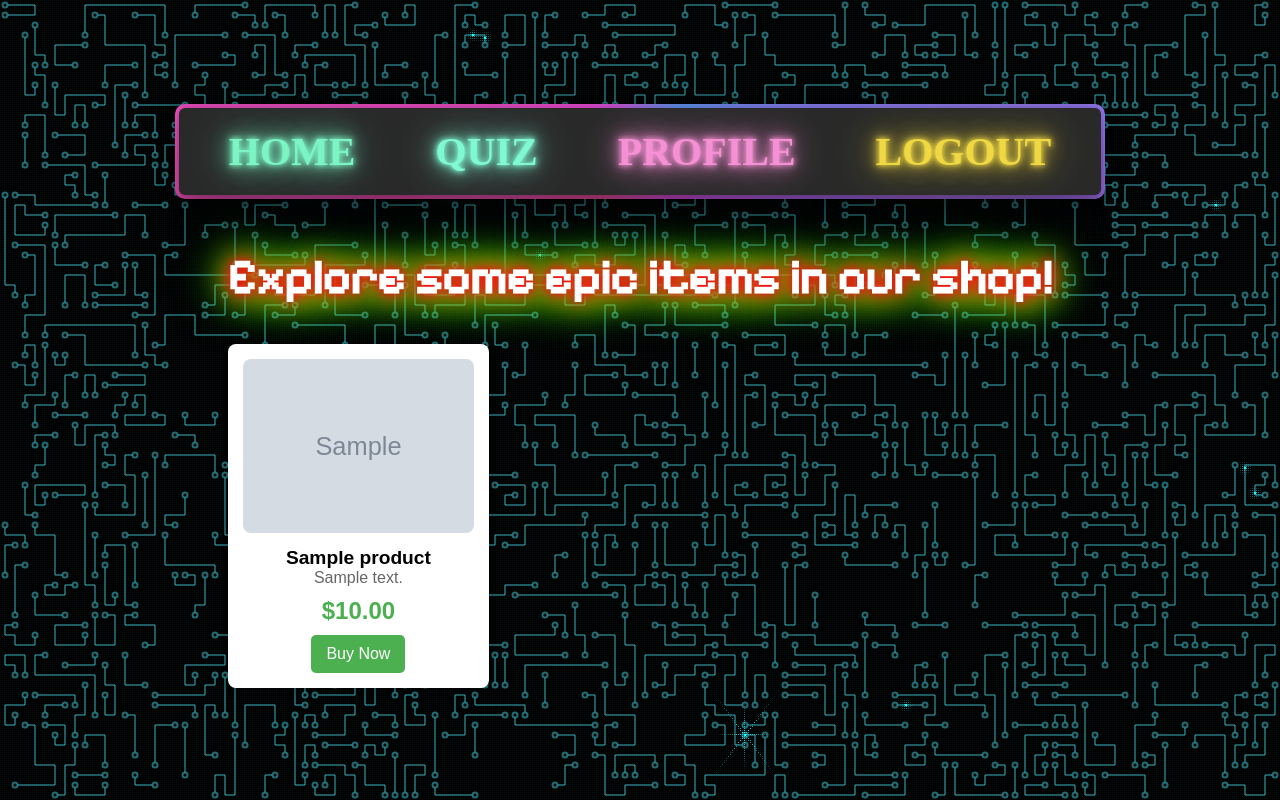
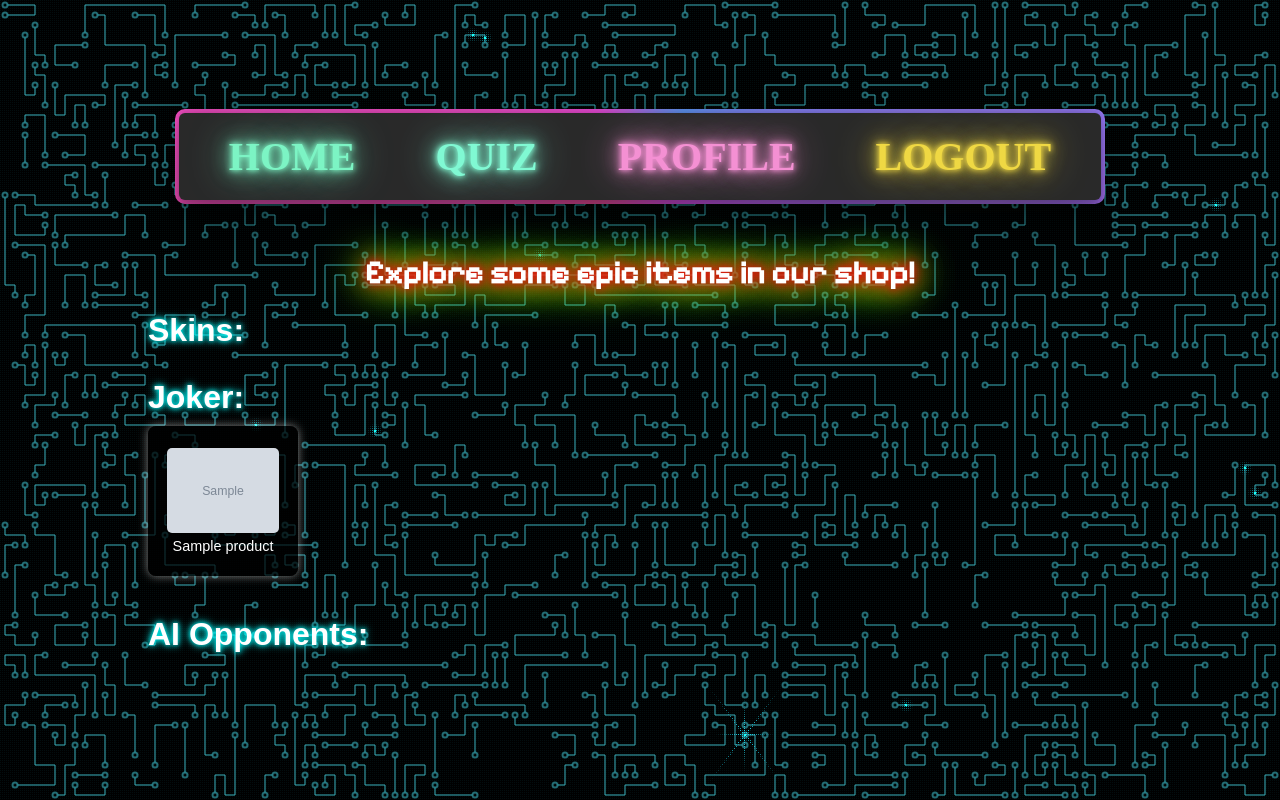
Before and after one commit to dci-fbw-p-24-e03/FinalProjectFOLK, a Django app: page /shop/ in a window 1280 px wide. Run offline with Django 5.2, Linux system fonts and the light colour scheme; a user stored in the database is signed in; tables that the repository leaves empty hold one stand-in row (values such as "Sample post"); grey boxes marked "Sample" are stand-in pictures; some web fonts are replaced.

Commit message:
shop modified

```diff
--- a/shop/models.py
+++ b/shop/models.py
@@ -4,12 +4,21 @@ from django.utils import timezone
 
 
 class Product(models.Model):
+    CATEGORY_CHOICES = [
+        ('joker', 'Joker'),
+        ('skins', 'Skins'),
+        ('opponents', 'Opponents'),
+    ]
+
     name = models.CharField(max_length=255)
     description = models.TextField()
     price = models.DecimalField(max_digits=10, decimal_places=2)
     image = models.ImageField(upload_to="product_images/")
+    category = models.CharField(max_length=20, choices=CATEGORY_CHOICES, default='skins')
+
     def __str__(self):
-        return self.name
+        return f"{self.name} ({self.category})"
+
 
 
 class Order(models.Model):
--- a/shop/templates/purchase_success.html
+++ b/shop/templates/purchase_success.html
@@ -17,7 +17,7 @@
             <a href="{% url 'shop_view' %}" class="btn">Back to Shop</a>
         {% else %}
             <h2>Purchase Successful!</h2>
-            <p>Thank you for your purchase! Your order for <strong>{{ product.name }}</strong> has been successfully placed.</p>
+            <p><strong>{{ product.name }}</strong></p>
             <p>Total: ${{ total_price }}</p>
             <a href="{% url 'shop_view' %}" class="btn">Back to Shop</a>
         {% endif %}
--- a/shop/templates/shop.html
+++ b/shop/templates/shop.html
@@ -4,26 +4,91 @@
 <!DOCTYPE html>
 <html lang="en">
   <head>
-    <meta charset="UTF-8">
-    <meta name="viewport" content="width=device-width, initial-scale=1.0">
+    <meta charset="UTF-8" />
+    <meta name="viewport" content="width=device-width, initial-scale=1.0" />
     <link rel="stylesheet" href="{% static 'css/shop.css' %}" />
     <title>Shop</title>
     <link href="https://fonts.googleapis.com/css2?family=Pixelify+Sans&display=swap" rel="stylesheet">
   </head>
+  <body>
     <div class="shop-container">
-    <h1>Explore some epic items in our shop!</h1><br>
-    <div id="product-list">
+      <h1>Explore some epic items in our shop!</h1>
+
+      <h2>Skins:</h2>
+      <div class="product-category">
         {% for product in products %}
-            <div id="product">
+          {% if product.category == "skins" %}
+            <div class="product-box">
               <img src="{{ product.image.url }}" alt="{{ product.name }}">
+              <p class="product-name">{{ product.name }}</p>
+              <div class="hover-details">
+                <img src="{{ product.image.url }}" alt="{{ product.name }}" class="hover-img">
+                <div class="info">
                   <h3>{{ product.name }}</h3>
-                <p>{{ product.description }}</p>
-                <div id="price">${{ product.price }}</div>
-                <a href="{% url 'buy_product' product.id %}" class="btn">Buy Now</a>
+                  <p class="price">Price: {{ product.price }}</p>
+                  <p class="description">{{ product.description }}</p>
                 </div>
+                <div class="action">
+                  {% if user.is_authenticated %}
+                    <a href="{% url 'buy_product' product.id %}" class="btn">Buy</a>
+                  {% endif %}
+                </div>
+              </div>
+            </div>
+          {% endif %}
         {% endfor %}
       </div>
 
+      <h2>Joker:</h2>
+      <div class="product-category">
+        {% for product in products %}
+          {% if product.category == "joker" %}
+            <div class="product-box">
+              <img src="{{ product.image.url }}" alt="{{ product.name }}">
+              <p class="product-name">{{ product.name }}</p>
+              <div class="hover-details">
+                <img src="{{ product.image.url }}" alt="{{ product.name }}" class="hover-img">
+                <div class="info">
+                  <h3>{{ product.name }}</h3>
+                  <p class="price">Price: {{ product.price }}</p>
+                  <p class="description">{{ product.description }}</p>
                 </div>
+                <div class="action">
+                  {% if user.is_authenticated %}
+                    <a href="{% url 'buy_product' product.id %}" class="btn">Buy</a>
+                  {% endif %}
+                </div>
+              </div>
+            </div>
+          {% endif %}
+        {% endfor %}
+      </div>
+
+      <h2>AI Opponents:</h2>
+      <div class="product-category">
+        {% for product in products %}
+          {% if product.category == "opponents" %}
+            <div class="product-box">
+              <img src="{{ product.image.url }}" alt="{{ product.name }}">
+              <p class="product-name">{{ product.name }}</p>
+              <div class="hover-details">
+                <img src="{{ product.image.url }}" alt="{{ product.name }}" class="hover-img">
+                <div class="info">
+                  <h3>{{ product.name }}</h3>
+                  <p class="price">Price: {{ product.price }}</p>
+                  <p class="description">{{ product.description }}</p>
+                </div>
+                <div class="action">
+                  {% if user.is_authenticated %}
+                    <a href="{% url 'buy_product' product.id %}" class="btn">Buy</a>
+                  {% endif %}
+                </div>
+              </div>
+            </div>
+          {% endif %}
+        {% endfor %}
+      </div>
+    </div>
+  </body>
 </html>
 {% endblock %}
--- a/static/css/shop.css
+++ b/static/css/shop.css
@@ -2,57 +2,10 @@
 .shop-container {
     font-family: Arial, sans-serif;
     padding: 20px;
-}
-
-#product-list {
-    display: grid;
-    grid-template-columns: repeat(auto-fill, minmax(250px, 1fr));
-    gap: 20px;
-}
-
-#product {
-    background-color: white;
-    padding: 15px;
-    border-radius: 8px;
-    box-shadow: 0 4px 6px rgba(0, 0, 0, 0.1);
-    text-align: center;
-}
-
-#product img {
-    width: 100%;
-    height: auto;
-    border-radius: 8px;
-}
-
-#product h3 {
-    margin-top: 10px;
-    font-size: 1.2em;
-}
-
-#product p {
-    font-size: 1em;
-    color: #666;
-}
-
-#price {
-    font-size: 1.5em;
-    color: #4CAF50;
-    font-weight: bold;
-    margin: 10px 0;
-}
-
-.btn {
-    background-color: #4CAF50;
     color: white;
-    padding: 10px 15px;
-    text-decoration: none;
-    border-radius: 5px;
-    display: inline-block;
-    cursor: pointer;
-}
-
-.btn:hover {
-    background-color: #45a049;
+    width: 80vw;
+    align-self: stretch;
+    margin: 0px;
 }
 
 h1 {
@@ -60,15 +13,137 @@ h1 {
     font-family: 'Pixelify Sans', sans-serif;
     color: #fff;
     margin-bottom: 20px;
-    font-size: 3em;
-    text-shadow: 0 0 10px #ff00ff, 0 0 20px #ff00ff, 0 0 30px #00ffff, 0 0 40px #00ffff, 0 0 50px #ffff00, 0 0 60px #ffff00;
+    font-size: 2em;
+    text-shadow: 0 0 10px #ff00ff, 0 0 20px #ff00ff, 0 0 30px #00ffff,
+                 0 0 40px #00ffff, 0 0 50px #ffff00, 0 0 60px #ffff00;
     animation: rainbow-glow 3s ease-in-out infinite;
 }
 
 @keyframes rainbow-glow {
-  0% { text-shadow: 0 0 10px #ff00ff, 0 0 20px #ff00ff, 0 0 30px #00ffff, 0 0 40px #00ffff, 0 0 50px #ffff00, 0 0 60px #ffff00; }
-  25% { text-shadow: 0 0 10px #ff0000, 0 0 20px #ff0000, 0 0 30px #ffff00, 0 0 40px #ffff00, 0 0 50px #00ff00, 0 0 60px #00ff00; }
-  50% { text-shadow: 0 0 10px #00ff00, 0 0 20px #00ff00, 0 0 30px #0000ff, 0 0 40px #0000ff, 0 0 50px #ff00ff, 0 0 60px #ff00ff; }
-  75% { text-shadow: 0 0 10px #0000ff, 0 0 20px #0000ff, 0 0 30px #ff0000, 0 0 40px #ff0000, 0 0 50px #ffff00, 0 0 60px #ffff00; }
-  100% { text-shadow: 0 0 10px #ff00ff, 0 0 20px #ff00ff, 0 0 30px #00ffff, 0 0 40px #00ffff, 0 0 50px #ffff00, 0 0 60px #ffff00; }
+    0%   { text-shadow: 0 0 10px #ff00ff, 0 0 20px #ff00ff, 0 0 30px #00ffff,
+                 0 0 40px #00ffff, 0 0 50px #ffff00, 0 0 60px #ffff00; }
+    25%  { text-shadow: 0 0 10px #ff0000, 0 0 20px #ff0000, 0 0 30px #ffff00,
+                 0 0 40px #ffff00, 0 0 50px #00ff00, 0 0 60px #00ff00; }
+    50%  { text-shadow: 0 0 10px #00ff00, 0 0 20px #00ff00, 0 0 30px #0000ff,
+                 0 0 40px #0000ff, 0 0 50px #ff00ff, 0 0 60px #ff00ff; }
+    75%  { text-shadow: 0 0 10px #0000ff, 0 0 20px #0000ff, 0 0 30px #ff0000,
+                 0 0 40px #ff0000, 0 0 50px #ffff00, 0 0 60px #ffff00; }
+    100% { text-shadow: 0 0 10px #ff00ff, 0 0 20px #ff00ff, 0 0 30px #00ffff,
+                 0 0 40px #00ffff, 0 0 50px #ffff00, 0 0 60px #ffff00; }
 }
+
+h2 {
+    font-size: 2em;
+    text-shadow: 0 0 5px #00ffff, 0 0 10px #00ffff;
+    margin-bottom: 10px;
+}
+
+.product-category {
+    display: flex;
+    flex-wrap: wrap;
+    gap: 30px;
+    margin-bottom: 20px;
+}
+
+.product-box {
+    width: 150px;
+    height: 150px;
+    background-color: rgba(0, 0, 0, 0.7);
+    border-radius: 8px;
+    display: flex;
+    flex-direction: column;
+    align-items: center;
+    justify-content: center;
+    box-shadow: 0 0 10px rgba(255, 255, 255, 0.5);
+    position: relative;
+    overflow: visible;
+    margin-bottom: 20px;
+}
+
+.product-box img {
+    width: 75%;
+    height: auto;
+    border-radius: 5px;
+}
+
+.product-name {
+    margin-top: 5px;
+    font-size: 0.9em;
+    color: white;
+    text-align: center;
+}
+
+.hover-details {
+    position: absolute;
+    left: 50%;
+    top: 5%;
+    transform: translate(-50%, -50%);
+    width: 250px;
+    min-height: 250px;
+    background-color: rgba(0, 0, 0, 0.95);
+    padding: 15px;
+    border-radius: 10px;
+    text-align: center;
+    color: #fff;
+    opacity: 0;
+    visibility: hidden;
+    transition: opacity 0.3s ease, visibility 0.3s ease;
+    z-index: 10;
+    display: flex;
+    flex-direction: column;
+    align-items: center;
+    gap: 10px;
+}
+
+.hover-details .hover-img {
+    width: 75%;
+    height: auto;
+    border-radius: 5px;
+}
+
+.hover-details .info {
+    width: 100%;
+    text-align: left;
+}
+
+.hover-details .info h3 {
+    margin: 5px 0;
+    font-size: 1em;
+}
+
+.hover-details .info .price {
+    margin: 5px 0;
+    font-weight: bold;
+}
+
+.hover-details .info .description {
+    margin: 5px 0;
+    font-size: 0.85em;
+    line-height: 1.2em;
+}
+
+/* Action Section for the Buy Button */
+.hover-details .action {
+    width: 100%;
+    text-align: center;
+    margin-top: auto;
+}
+
+/* Buy Button inside the Hover Details Box */
+.hover-details .btn {
+    background-color: #4CAF50;
+    color: white;
+    padding: 8px 12px;
+    text-decoration: none;
+    border-radius: 5px;
+    font-size: 0.9em;
+}
+
+.hover-details .btn:hover {
+    background-color: #45a049;
+}
+
+.product-box:hover .hover-details {
+    opacity: 1;
+    visibility: visible;
+}
```
Also changed, not shown: shop/templates/buy_confirmation.html (+21 -15 lines), static/css/buy_confirmation.css (+71 -4 lines), static/css/purchase_success.css (+7 -2 lines), media/product_images/background-3.webp (added), media/product_images/profile_placeholder.jpeg (added), shop/migrations/0002_product_category.py (added). Lines whose indentation alone changed are shown as unchanged.
